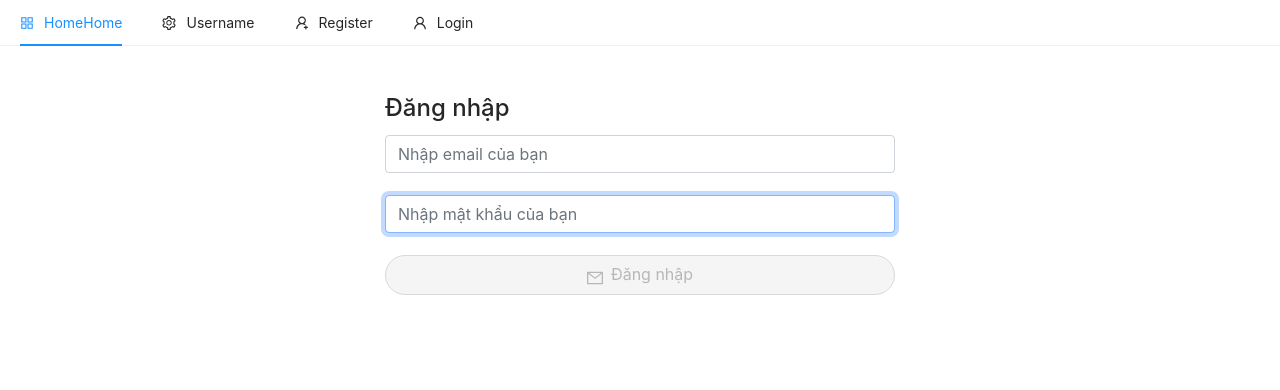
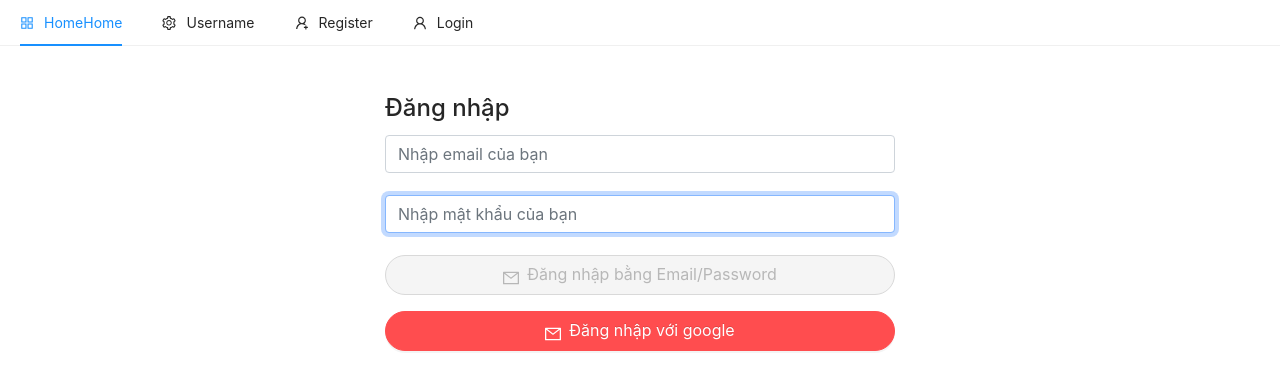
Before and after one commit to Dattn0801/ReactEcommerce, a React (Create React App) app in the folder client/: page /login in a window 1280 px wide. Shown: the top 390 px of the page. Built offline with nearby package versions, Linux system fonts and the light colour scheme; no server answers.

Commit message:
sign_in_with_google

```diff
--- a/client/src/pages/auth/Login.js
+++ b/client/src/pages/auth/Login.js
@@ -3,7 +3,11 @@ import { toast } from "react-toastify";
 import { auth } from "../../firebase";
 import { Button } from "antd";
 import { MailOutlined } from "@ant-design/icons";
-import { signInWithEmailAndPassword } from "firebase/auth";
+import {
+  GoogleAuthProvider,
+  signInWithEmailAndPassword,
+  signInWithPopup,
+} from "firebase/auth";
 import { useDispatch } from "react-redux";
 import { useNavigate } from "react-router-dom";
 
@@ -36,6 +40,23 @@ const Login = () => {
       setLoading(false);
     }
   };
+  const googleLogin = async () => {
+    const provider = new GoogleAuthProvider();
+    signInWithPopup(auth, provider)
+      .then(async (result) => {
+        const { user } = result;
+        const idTokenResult = await user.getIdTokenResult();
+        dispatch({
+          type: "LOGGED_IN_USER",
+          payload: {
+            name: user.email,
+            token: idTokenResult,
+          },
+        });
+        navigate("/");
+      })
+      .catch((err) => console.log(err));
+  };
   const loginForm = () => (
     <form onSubmit={handleSumit}>
       <input
@@ -67,9 +88,9 @@ const Login = () => {
         shape="round"
         icon={<MailOutlined />}
         size="large"
-        disabled={!email || !password}
+        disabled={!email || password < 6}
       >
-        Đăng nhập
+        Đăng nhập bằng Email/Password
       </Button>
     </form>
   );
@@ -77,8 +98,23 @@ const Login = () => {
     <div className="container p-5">
       <div className="row">
         <div className="col-md-6 offset-md-3">
-          <h4>Đăng nhập</h4>
+          {loading ? (
+            <h4 className="text-danger">Loading ...</h4>
+          ) : (
+            <h4>Đăng nhập</h4>
+          )}
           {loginForm()}
+          <Button
+            onClick={googleLogin}
+            type="danger"
+            className="mb-3"
+            block
+            shape="round"
+            icon={<MailOutlined />}
+            size="large"
+          >
+            Đăng nhập với google
+          </Button>
         </div>
       </div>
     </div>
```
